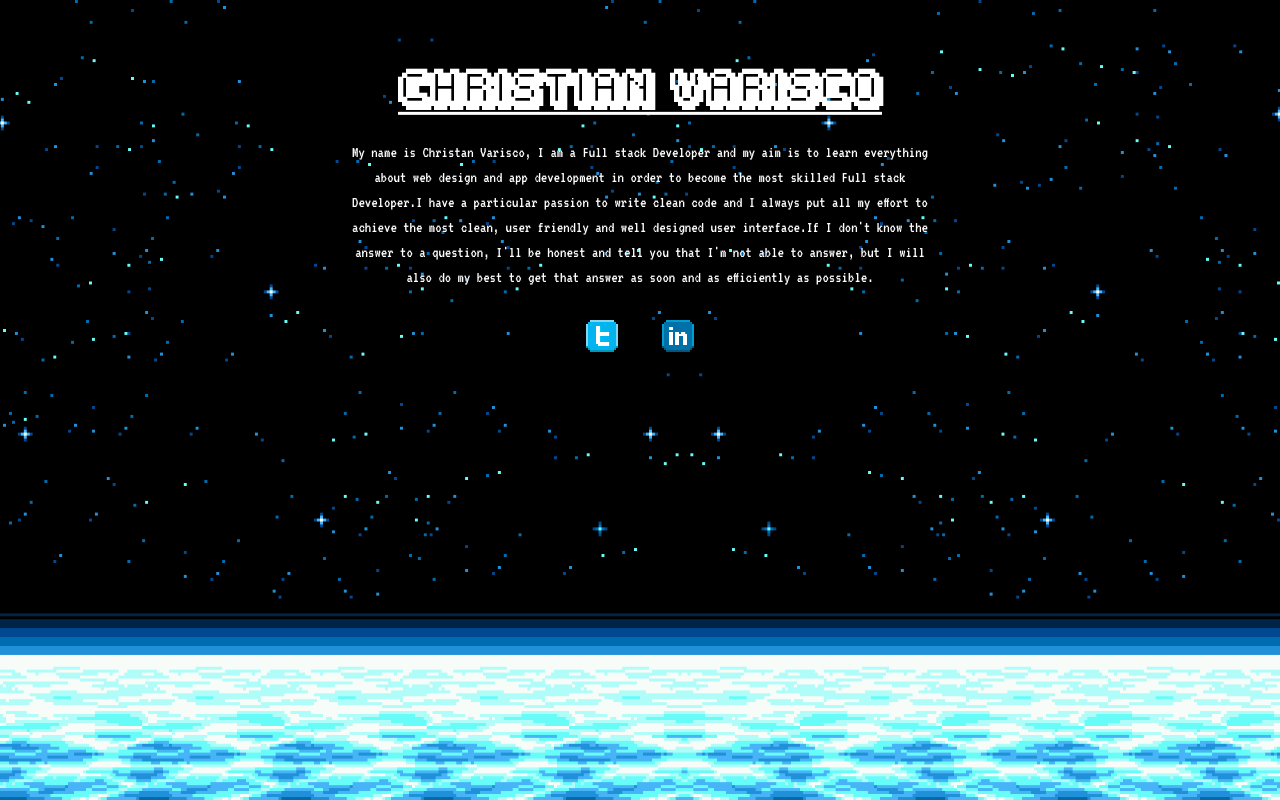
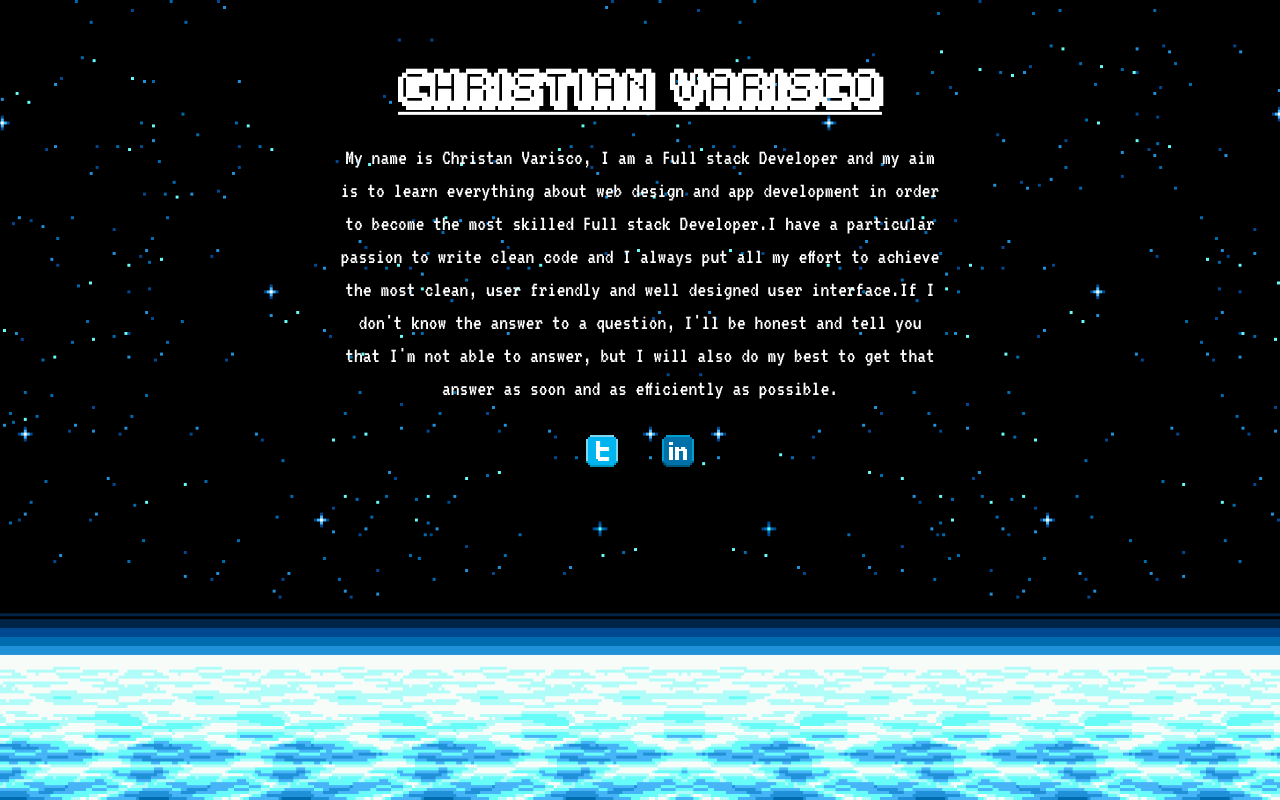
Before and after one commit to CVarisco/cvarisco.github.io, a plain HTML site: page index.html in a window 1280 px wide. Drawn offline with Linux system fonts and the light colour scheme.

Commit message:
styles on media queries

```diff
--- a/style.css
+++ b/style.css
@@ -32,6 +32,7 @@ a {
 
 p {
     font-family: 'VT323', monospace;
+    font-size: 16px;
     line-height: 25px;
 }
 
@@ -70,3 +71,31 @@ p {
         transform: translate(0, 5px);
     }
 }
+
+@media (min-width: 576px) {
+    p {
+        font-size: 16px;
+        line-height: 25px;
+    }
+}
+
+@media (min-width: 768px) {
+    p {
+        font-size: 18px;
+        line-height: 25px;
+    }
+}
+
+@media (min-width: 992px) {
+    p {
+        font-size: 20px;
+        line-height: 30px;
+    }
+}
+
+@media (min-width: 1200px) {
+    p {
+        font-size: 22px;
+        line-height: 33px;
+    }
+}
```
